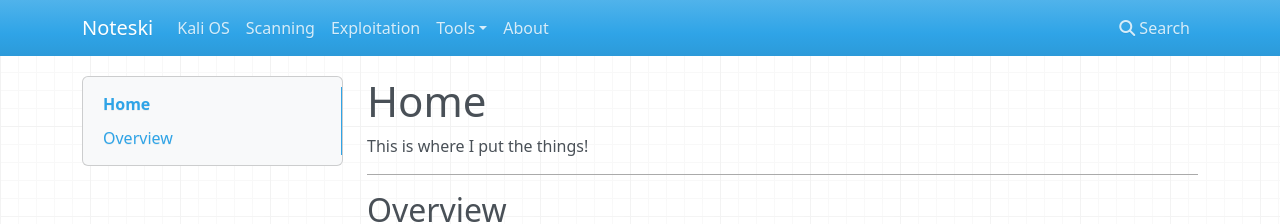
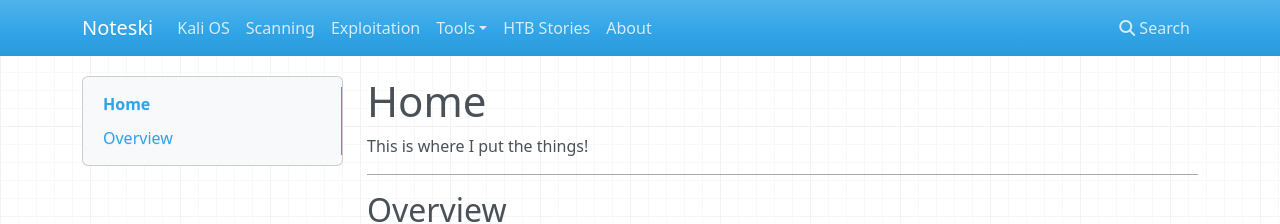
Before and after one commit to veedar/docs, an MkDocs documentation site: the page built from docs/index.md, in a window 1280 px wide. Shown: the top 224 px of the page. Built offline with MkDocs 1.6.1, drawn with Linux system fonts in a browser that asks for light colours; nearby versions of some CDN libraries.

Commit message:
Update mkdocs.yml

```diff
--- a/mkdocs.yml
+++ b/mkdocs.yml
@@ -20,4 +20,5 @@ nav:
 - Tools:
     - 'Nmap': 'tools/nmap.md'
     - 'Metasploit': 'tools/metasploit.md'
+- HTB Stories: 'htb_stories.md'
 - About: 'about.md'
```
